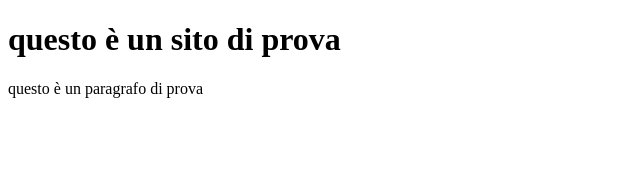
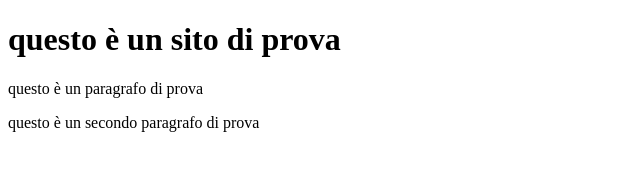
Before and after one commit to BelalBvc/SitoProva, a plain HTML site: page index.html in a window 1280 px wide. Shown: the whole page, without its empty margins (0-640 px from the left). Drawn offline with Linux system fonts and the light colour scheme.

Commit message:
Update index.html

```diff
--- a/index.html
+++ b/index.html
@@ -9,7 +9,7 @@
 
 <h1> questo è un sito di prova</h1>
 <p> questo è un paragrafo di prova</p>
-
+<p> questo è un secondo paragrafo di prova</p>
 
 
 </head>
```
